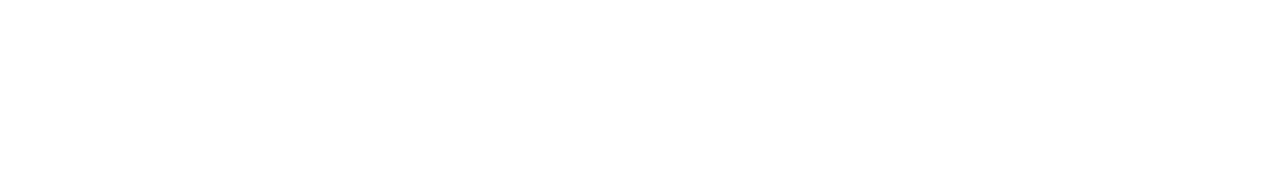
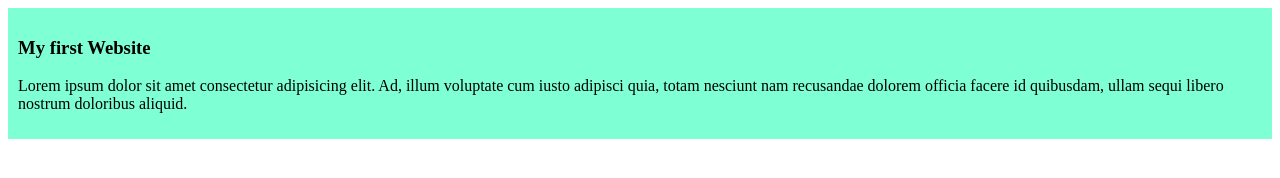
Before and after one commit to Hossain-Akash/my-simple-website, a plain HTML site: page index.html in a window 1280 px wide. Drawn offline with Linux system fonts and the light colour scheme.

Commit message:
Added my blog

```diff
--- a/index.html
+++ b/index.html
@@ -3,9 +3,13 @@
 <head>
     <meta charset="UTF-8">
     <meta name="viewport" content="width=device-width, initial-scale=1.0">
-    <title>My first website</title>
+    <title>My Simple website</title>
+    <link rel="stylesheet" href="styles/blog.css">
 </head>
 <body>
-
+    <div>
+    <h3>My first Website</h3>
+    <p>Lorem ipsum dolor sit amet consectetur adipisicing elit. Ad, illum voluptate cum iusto adipisci quia, totam nesciunt nam recusandae dolorem officia facere id quibusdam, ullam sequi libero nostrum doloribus aliquid.</p>
+    </div>
 </body>
 </html>
--- /dev/null
+++ b/styles/blog.css
@@ -0,0 +1,4 @@
+div{
+    background-color: aquamarine;
+    padding: 10px;
+}
```
